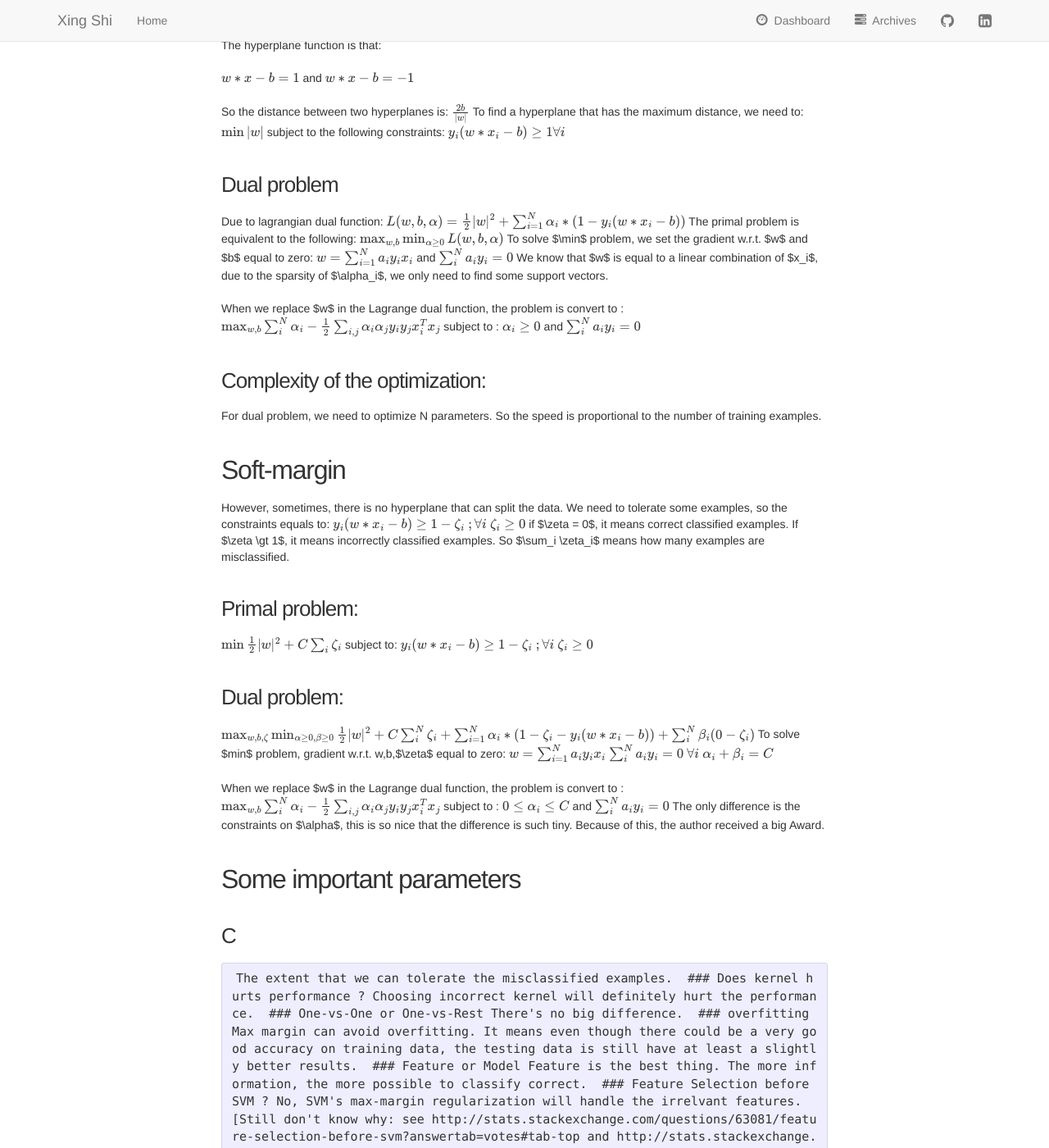
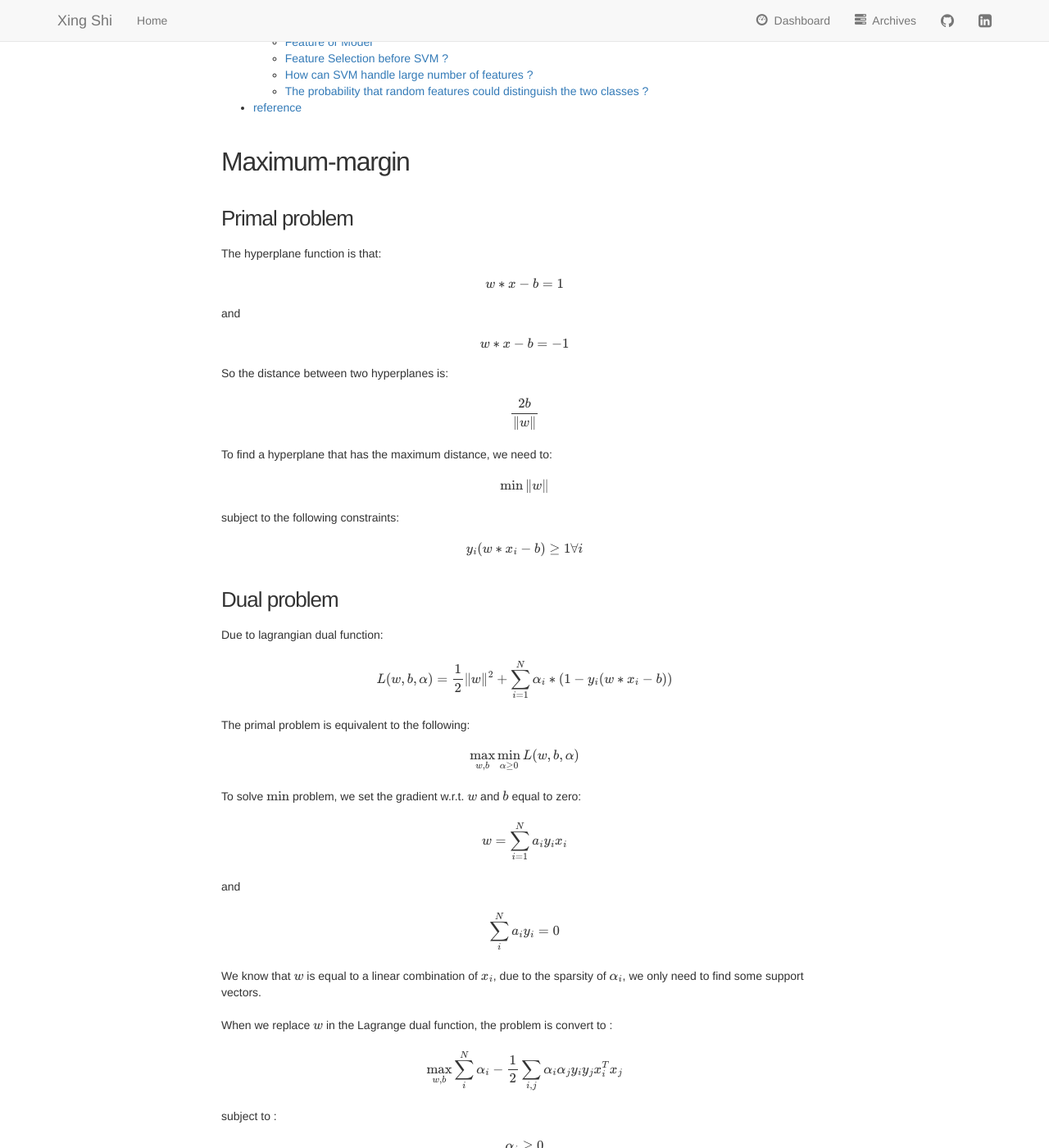
Before and after one commit to shixing/shixing.github.io, a Jekyll site: the page built from _posts/2015-03-01-SVM.md, in a window 1280 px wide and 1400 px high, scrolled down 372 px. Shown: the whole window at 82% size. Built offline with Jekyll 4.4.1, drawn with Linux system fonts in a browser that asks for light colours; nearby versions of some CDN libraries; formulas are drawn with MathJax 3; some of the changed text lies outside the part shown.

Commit message:
fix bug of math

```diff
--- a/_posts/2015-03-01-SVM.md
+++ b/_posts/2015-03-01-SVM.md
@@ -1,94 +1,148 @@
 ---
 layout: post
 title:  "SVM"
-date:   2014-03-01 12:00:00
+date:   2015-03-01 12:00:00
 categories: summary
 ---
 
-#SVM
+* TOC
+{:toc}
 
-[TOC]
 
 ## Maximum-margin
 ### Primal problem
 The hyperplane function is that:
 
-$$
-w*x - b = 1
-$$
+$$w*x - b = 1$$
+
 and
-$$
-w*x - b = -1
-$$
+
+$$w*x - b = -1$$
 
 So the distance between two hyperplanes is:
-$$\frac{2b}{|w|}$$
+
+$$\frac{2b}{\|w\|}$$
+
 To find a hyperplane that has the maximum distance, we need to:
-$$\min  |w|$$
+
+$$\min  \|w\|$$
+
 subject to the following constraints:
-$$ y_i (w * x_i - b ) \ge 1 \forall i $$
+
+$$ y_i (w * x_i - b ) \ge 1 \forall i  $$
 
 ### Dual problem
+
 Due to lagrangian dual function:
-$$L(w,b,\alpha) = \frac{1}{2}|w|^2 + \sum_{i=1}^{N}\alpha_i*(1-y_i(w*x_i-b))$$
+
+$$L(w,b,\alpha) = \frac{1}{2}\|w\|^2 + \sum_{i=1}^{N}\alpha_i*(1-y_i(w*x_i-b))$$
+
 The primal problem is equivalent to the following:
+
 $$\max_{w,b}\min_{\alpha\ge0}L(w,b,\alpha)$$
-To solve $\min$ problem, we set the gradient w.r.t. $w$ and $b$ equal to zero:
+
+To solve $$\min$$ problem, we set the gradient w.r.t. $$w$$ and $$b$$ equal to zero:
+
 $$w = \sum_{i=1}^{N} a_i y_i x_i$$
+
 and
+
 $$\sum_{i}^{N} a_iy_i = 0$$
-We know that $w$ is equal to a linear combination of $x_i$, due to the sparsity of $\alpha_i$, we only need to find some support vectors.
 
-When we replace $w$ in the Lagrange dual function, the problem is convert to :
+We know that $$w$$ is equal to a linear combination of $$x_i$$, due to the sparsity of $$\alpha_i$$, we only need to find some support vectors.
+
+When we replace $$w$$ in the Lagrange dual function, the problem is convert to :
+
 $$\max_{w,b} \sum_i^N\alpha_i - \frac{1}{2}\sum_{i,j}\alpha_i\alpha_jy_iy_jx^T_ix_j$$
+
 subject to :
+
 $$\alpha_i\ge 0$$
+
 and
+
 $$\sum_{i}^{N} a_iy_i = 0$$
 
 ### Complexity of the optimization:
+
 For dual problem, we need to optimize N parameters. So the speed is proportional to the number of training examples.
+
 ## Soft-margin
+
 However, sometimes, there is no hyperplane that can split the data. We need to tolerate some examples, so the constraints equals to:
+
 $$y_i(w*x_i - b) \ge 1 - \zeta_i \space; \forall i \space\zeta_i \ge 0$$
-if $\zeta = 0$, it means correct classified examples. If $\zeta \gt 1$, it means incorrectly classified examples. So $\sum_i \zeta_i$ means how many examples are misclassified.
+
+if $$\zeta = 0$$, it means correct classified examples. If $$\zeta \gt 1$$, it means incorrectly classified examples. So $$\sum_i \zeta_i$ $ means how many examples are misclassified.
+
 ### Primal problem:
-$$\min \frac{1}{2}|w|^2 + C\sum_i\zeta_i$$
+
+$$\min \frac{1}{2}\|w\|^2 + C\sum_i\zeta_i$$
+
 subject to:
+
 $$y_i(w*x_i - b) \ge 1 - \zeta_i \space; \forall i \space\zeta_i \ge 0$$
+
 ### Dual problem:
-$$\max_{w,b,\zeta}\min_{\alpha\ge0,\beta\ge0}   \frac{1}{2}|w|^2 +C\sum_{i}^{N}\zeta_i+ \sum_{i=1}^{N}\alpha_i*(1-\zeta_i-y_i(w*x_i-b))+\sum_{i}^{N}\beta_i(0-\zeta_i)$$
-To solve $min$ problem, gradient w.r.t. w,b,$\zeta$ equal to zero:
+
+$$\max_{w,b,\zeta}\min_{\alpha\ge0,\beta\ge0}   \frac{1}{2}\|w\|^2 +C\sum_{i}^{N}\zeta_i+ \sum_{i=1}^{N}\alpha_i*(1-\zeta_i-y_i(w*x_i-b))+\sum_{i}^{N}\beta_i(0-\zeta_i)$$
+
+To solve $min$ problem, gradient w.r.t. w,b,$$\zeta$$ equal to zero:
+
 $$w = \sum_{i=1}^{N} a_i y_i x_i$$
+
 $$\sum_{i}^{N} a_iy_i = 0$$
+
 $$\forall i \space \alpha_i + \beta_i = C$$
 
-When we replace $w$ in the Lagrange dual function, the problem is convert to :
+When we replace $$w$$ in the Lagrange dual function, the problem is converted to :
+
 $$\max_{w,b} \sum_i^N\alpha_i - \frac{1}{2}\sum_{i,j}\alpha_i\alpha_jy_iy_jx^T_ix_j$$
+
 subject to :
+
 $$0\le\alpha_i \le C$$
+
 and
+
 $$\sum_{i}^{N} a_iy_i = 0$$
-The only difference is the constraints on $\alpha$, this is so nice that the difference is such tiny. Because of this, the author received a big Award.
+
+The only difference is the constraints on $$\alpha$$, this is so nice that the difference is such tiny. Because of this, the author received a big Award.
+
 ## Some important parameters
+
 ### C
-	The extent that we can tolerate the misclassified examples.
+
+The extent that we can tolerate the misclassified examples.
+
 ### Does kernel hurts performance ?
+
 Choosing incorrect kernel will definitely hurt the performance.
+
 ### One-vs-One or One-vs-Rest
+
 There's no big difference.
+
 ### overfitting
+
 Max margin can avoid overfitting. It means even though there could be a very good accuracy on training data, the testing data is still have at least a slightly better results.
+
 ### Feature or Model
+
 Feature is the best thing. The more information, the more possible to classify correct.
+
 ### Feature Selection before SVM ?
-No, SVM's max-margin regularization will handle the irrelvant features. [Still don't know why: see http://stats.stackexchange.com/questions/63081/feature-selection-before-svm?answertab=votes#tab-top and http://stats.stackexchange.com/questions/35276/svm-overfitting-curse-of-dimensionality]
+
+No, SVM's max-margin regularization will handle the irrelevant features. [Still don't know why: see [here](http://stats.stackexchange.com/questions/63081/feature-selection-before-svm?answertab=votes#tab-top) and [here](http://stats.stackexchange.com/questions/35276/svm-overfitting-curse-of-dimensionality)
+
 ### How can SVM handle large number of features ?
-The SVM is an approximate implementation of a bound on the generalization error, that depends on the margin (essentially the distance from the decision boundary to the nearest pattern from each class), but is independent of the dimensionality of the feature space (which is why using the kernel trick to map the data into a very high dimensional space isn't such a bad idea as it might seem). So in principle SVMs should be highly resistant to over-fitting, but in practice this depends on the careful choice of C and the kernel parameters. Sadly, over-fitting can also occur quite easily when tuning the hyper-parameters as well
+The SVM is an approximate implementation of a bound on the generalization error, that depends on the margin (essentially the distance from the decision boundary to the nearest pattern from each class), but is independent of the dimensionality of the feature space (which is why using the kernel trick to map the data into a very high dimensional space isn't such a bad idea as it might seem). So in principle SVMs should be highly resistant to over-fitting, but in practice this depends on the careful choice of C and the kernel parameters. Sadly, over-fitting can also occur quite easily when tuning the hyper-parameters as well.
+
 ### The probability that random features could distinguish the two classes ?
+
 Given 10 data points, 5 positive and 5 negative. Each data points have d random features. What's the probability that there exists a hyperplane w that could distinguish these data points ? What's the relations between the probability and the feature dimension d?
 
-Suppose the probability that there exists a single dimension w that can split the data on a single dimension is p0. Then, if there are d dimensions, then the probability that there exists a single dimension w that can split the data is $1 - (1-p_0)^d$, is very high. That's why, more features would let SVM overfit. But there exists some really informative features. Which would probably have a large margin, thus, SVM would still tend to choose the real informative features.
+Suppose the probability that there exists a single dimension w that can split the data on a single dimension is p0. Then, if there are d dimensions, then the probability that there exists a single dimension w that can split the data is $$1 - (1-p_0)^d$$, is very high. That's why, more features would let SVM overfit. But there exists some really informative features. Which would probably have a large margin, thus, SVM would still tend to choose the real informative features.
 
 So, some conclusion:
 
@@ -98,11 +152,18 @@ So, some conclusion:
 
 Some remaining questions:
 1. What's the theoretical bounds that SVM has ?
-2. http://stats.stackexchange.com/questions/145612/whats-the-probability-that-there-exists-a-hyperplane-that-can-split-a-dataset-w
+2. What's the probability that there exists a hyperplane that can split a dataset W ? [Stackoverflow link](http://stats.stackexchange.com/questions/145612/whats-the-probability-that-there-exists-a-hyperplane-that-can-split-a-dataset-w)
 
 
 
 ##reference
-[1] http://en.wikipedia.org/wiki/Support_vector_machine#Linear_SVM
-[2] http://www.robots.ox.ac.uk/~az/lectures/ml/lect3.pdf
-[3] http://www-ai.cs.uni-dortmund.de/LEHRE/VORLESUNGEN/KDD/SS08/burges_svm_tutorial.pdf
+
+1. [Wikipedia Support Vector Machine][1]
+
+2. [Lecture 3: SVM dual, kernels and regression][2]
+
+3. [A Tutorial on Support Vector Machines for Pattern Recognition][3]
+
+[1]: http://en.wikipedia.org/wiki/Support_vector_machine#Linear_SVM
+[2]: http://www.robots.ox.ac.uk/~az/lectures/ml/lect3.pdf
+[3]: http://www-ai.cs.uni-dortmund.de/LEHRE/VORLESUNGEN/KDD/SS08/burges_svm_tutorial.pdf
```
